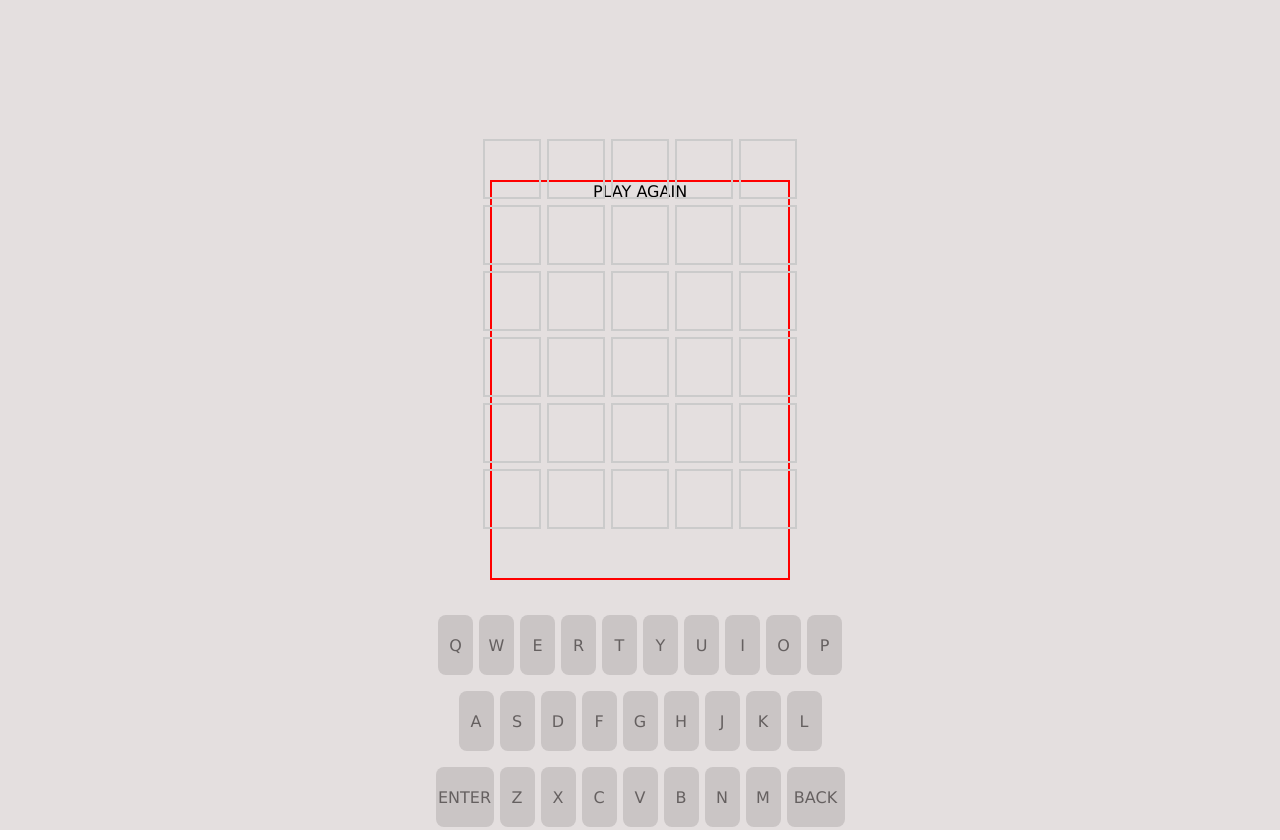
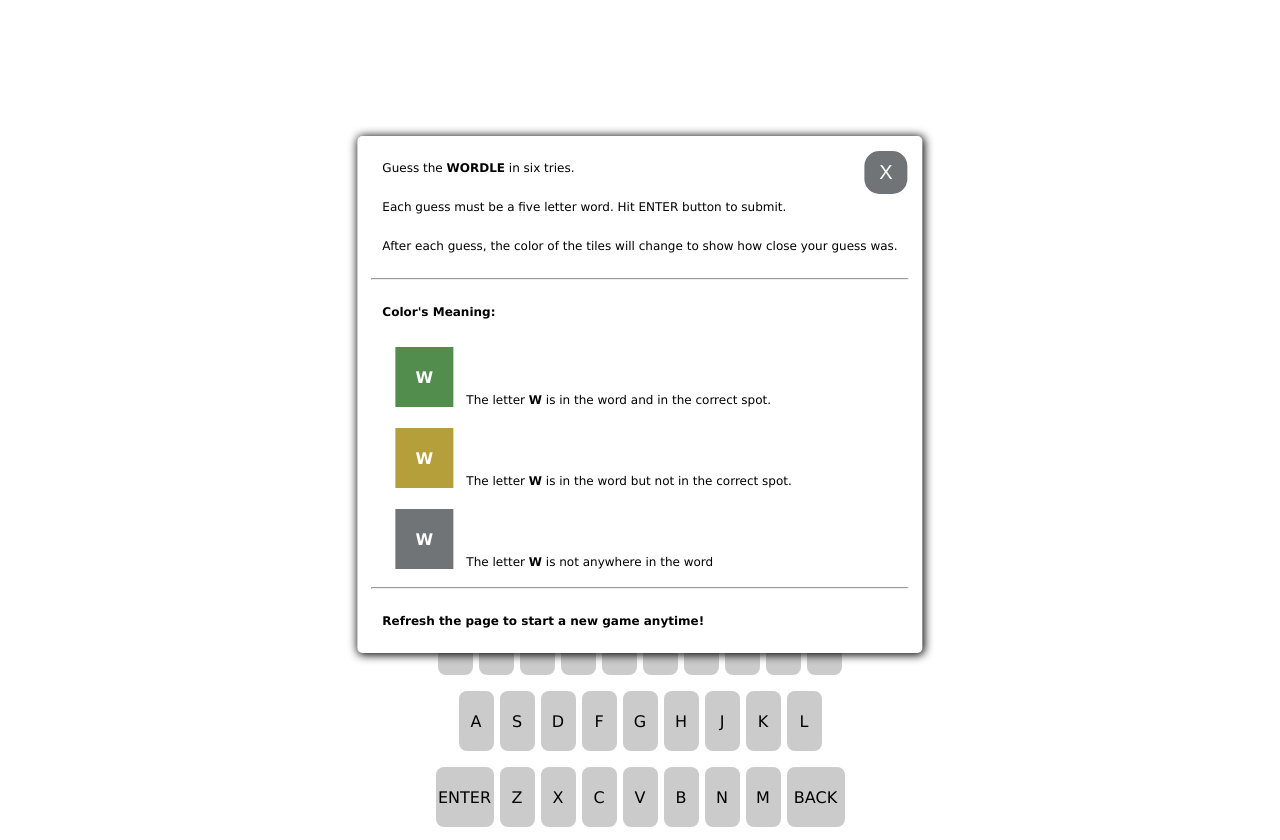
Before and after one commit to vikram87in/wordle-app, a website: page index.html in a window 1280 px wide. Shown: the part 73-913 px from the top of the page. Drawn offline with Linux system fonts and the light colour scheme.

Commit message:
Game rules popup css applied

```diff
--- a/index.css
+++ b/index.css
@@ -5,7 +5,6 @@
   padding: 0;
   box-sizing: border-box;
   text-align: center;
-  text-transform: uppercase;
 }
 
 body{
@@ -37,6 +36,8 @@
   --font-color-absent: var(--font-color-present);
   --message-bg-color: var(--black);
   --message-color: var(--white);
+  --message-color-dark: var(--black);
+  --bg-color-popup: var(--white);
 }
 
 /* header */
@@ -92,6 +93,7 @@
   align-items: center;
   justify-content: center;
   font-weight: 900;
+  text-transform: uppercase;
 }
 
 .col.present {
@@ -151,6 +153,7 @@
   border-radius: 8px;
   background-color: var(--lightGray);
   cursor: pointer;
+  text-transform: uppercase;
 }
 
 .letter[data-val='enter'],
@@ -173,7 +176,7 @@
   color: var(--font-color-correct);
 }
 
-/* Overlay and Popups  */
+/* Overlays  */
 
 .overlay {
   position: absolute;
@@ -190,6 +193,63 @@
     left: 50%;
     top: 50%;
     transform: translate(-50%, -50%);
+}
+
+/* Game rules popup  */
+
+.game-rules {
+  position: absolute;
+  left: 50%;
+  transform: translateX(-50%);
+  background-color: var(--bg-color-popup);
+  border-radius: 5px;
+  box-shadow: 1px 1px 10px 1px;
+  z-index: 1;
+}
+
+.game-rules .demo-row {
+  margin: 15px 35px;
+  display: flex;
+  align-items: flex-end;
+}
+
+.game-rules .demo-row p{
+  width: 70%;
+  margin: 3px 10px;
+}
+
+.game-rules .bold-font {
+  font-weight: 900;
+}
+
+.game-rules .cross-icon {
+  float: right;
+  margin: 15px 15px 0 0;
+  border: none;
+  border-radius: 15px;
+  padding: 10px 15px;
+  font-size: 20px;
+  background-color: var(--col-bg-color-absent);
+  color: var(--message-color);
+  cursor: pointer;
+  font-weight: 500;
+}
+
+.game-rules .cross-icon:hover {
+  background-color: var(--lightGray);
+  color: var(--message-color-dark);
+}
+
+.game-rules hr {
+  margin-bottom: 10px;
+  width: 95%;
+  margin-inline: auto;
+}
+
+.game-rules p {
+  margin: 25px;
+  font-size: 12px;
+  text-align: left;
 }
 
 /* responsiveness */
@@ -212,4 +272,20 @@
   .message::before {
     transform: translate(-50%, 100%);
   }
+
+  .game-rules {
+    width: 90%;
+  }
+
+  .game-rules .demo-row {
+    margin: 10px;
+  }
+
+  .game-rules p {
+    margin: 12px;
+  }
+
+  .game-rules .cross-icon {
+    margin: 5px 5px 0 0;
+  }
 }
--- a/index.html
+++ b/index.html
@@ -16,10 +16,36 @@
     <h1>Wordle: Let's Play</h1>
     <hr class="bottom-hr">
   </header>
-  <div class="overlay">
+  <!-- <div class="overlay">
   </div>
   <div class="popup">
     Play Again
+  </div> -->
+  <div class="game-rules">
+    <button class="cross-icon bold-font">X</button>
+    <p>Guess the <span class="bold-font">WORDLE</span> in six tries.</p>
+    <p>Each guess must be a five letter word. Hit ENTER button to submit.</p>
+    <p>After each guess, the color of the tiles will change to show how close your guess was.</p>
+    <hr>
+    <div>
+      <p class="bold-font">Color's Meaning:</p>
+      <div>
+        <div class="demo-row">
+          <div class="col correct demo-col">W</div>
+          <p>The letter <span class="bold-font">W</span> is in the word and in the correct spot.</p>
+        </div>
+        <div class="demo-row">
+          <div class="col present demo-col">W</div>
+          <p>The letter <span class="bold-font">W</span> is in the word but not in the correct spot.</p>
+        </div>
+        <div class="demo-row">
+          <div class="col absent demo-col">W</div>
+          <p>The letter <span class="bold-font">W</span> is not anywhere in the word</p>
+        </div>
+      </div>
+    </div>
+    <hr>
+    <p class="bold-font">Refresh the page to start a new game anytime!</p>
   </div>
 </body>
 
```
